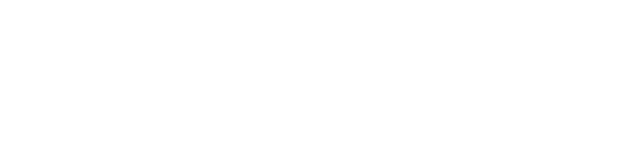
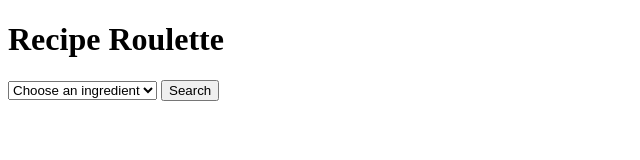
Before and after one commit to ArturoSer/Recipe-Roulette, a plain HTML site: page home.html in a window 1280 px wide. Shown: the whole page, without its empty margins (0-640 px from the left). Drawn offline with Linux system fonts and the light colour scheme.

Commit message:
adds Jon's html starter code.

```diff
--- a/home.html
+++ b/home.html
@@ -4,9 +4,21 @@
     <meta charset="UTF-8">
     <meta http-equiv="X-UA-Compatible" content="IE=edge">
     <meta name="viewport" content="width=device-width, initial-scale=1.0">
-    <title>Document</title>
+    <title>Recipe Roulette</title>
+    <link rel="stylesheet" href="./assets/css/style.css">
 </head>
 <body>
-
+    <h1>Recipe Roulette</h1>
+    <form>
+      <select>
+        <option value="choose">Choose an ingredient</option>
+        <option value="beef">Beef</option>
+        <option value="chicken">Chicken</option>
+        <option value="fish">Fish</option>
+      </select>
+      <button>Search</button>
+    </form>
+    <!-- js script -->
+    <script src="./assets/js/script.js"></script>
 </body>
 </html>
```
